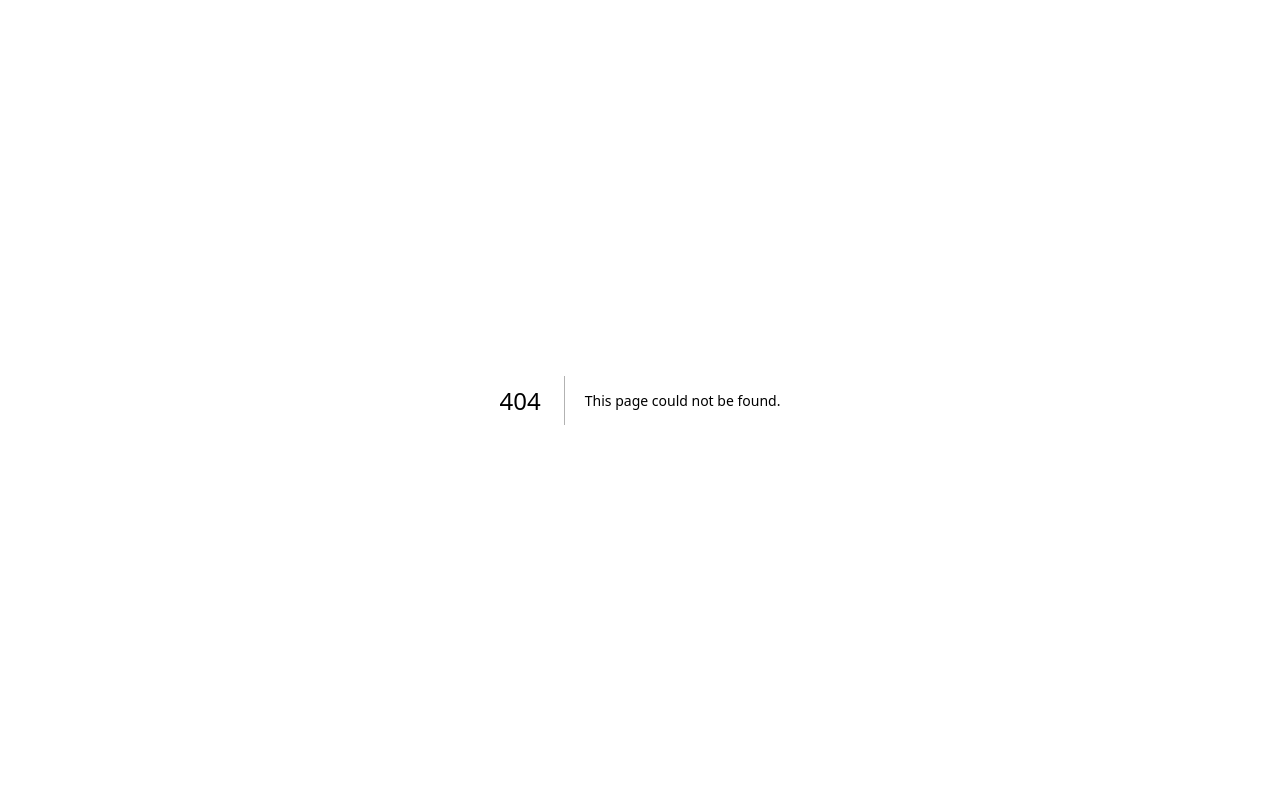
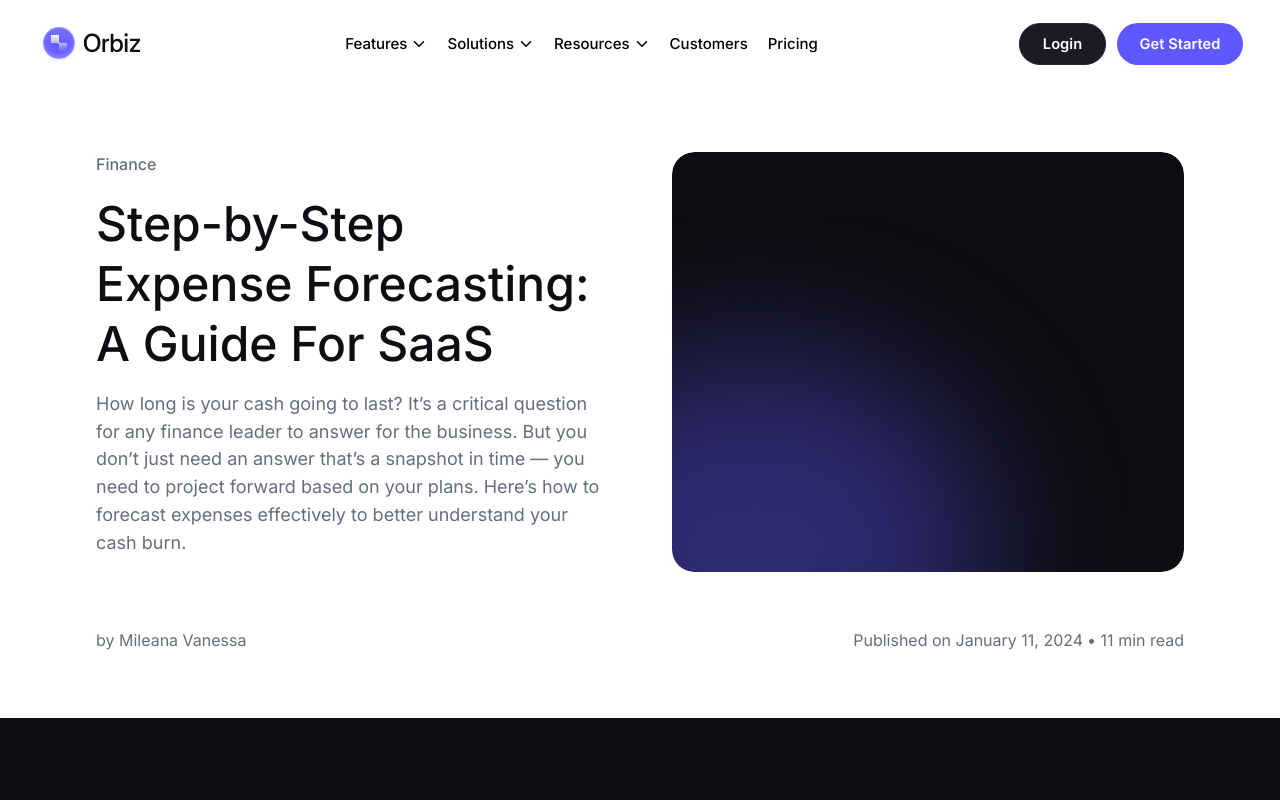
Before and after one commit to vikramkumartejani/orbiz-website, a Next.js app: page /blog/1 in a window 1280 px wide. Before the commit this address had no page. Shown: the top 800 px of the page. Built offline with nearby package versions, Linux system fonts and the light colour scheme.

Commit message:
working on blog detail page

```diff
--- a/app/blog/Blogs.js
+++ b/app/blog/Blogs.js
@@ -1,32 +1,35 @@
 import Image from "next/image";
 import React from "react";
 import blogs from "../../public/assets/blogsData";
+import Link from "next/link";
 
 const Blogs = () => {
   return (
     <div className="w-full sm:px-5">
       <div className="grid grid-cols-1 gap-[32px]">
-        {blogs.map((article) => (
+        {blogs.map((blog) => (
           <div
             className="flex md:flex-row flex-col xl:gap-[48px] lg:gap-[28px] gap-[18px] border-b border-b-[#DFE1E7] pb-[32px]"
-            key={article.id}
+            key={blog.id}
             data-aos="fade-up"
           >
-            <img
-              src={article.imageSrc}
-              alt={article.altText}
-              className="lg:w-[320px] md:w-[220px] object-cover rounded-[15px] h-[200px]"
-            />
+            <Link href={`/blog/${blog.id}`}>
+              <img
+                src={blog.imageSrc}
+                alt={blog.altText}
+                className="lg:w-[320px] md:w-[220px] object-cover rounded-[15px] h-[200px]"
+              />
+            </Link>
             <div className="flex flex-col gap-2 justify-center">
               <h4 className="text-[#666D80] text-[16px] leading-[25px] font-medium">
-                {article.title}
+                {blog.title}
               </h4>
               <h2 className="text-[#0D0D12] text-[24px] leading-[30px] font-medium">
-                {article.headline}
+                {blog.headline}
               </h2>
               <div className="flex items-center flex-wrap gap-2">
                 <h3 className="text-[#666D80] text-[16px] leading-[25px]">
-                  {article.date}
+                  {blog.date}
                 </h3>
 
                 <span className="sm:hidden flex text-[#666D80] text-[16px]">
@@ -40,7 +43,7 @@ const Blogs = () => {
                   className="sm:flex hidden"
                 />
                 <h3 className="text-[#666D80] text-[16px] leading-[25px]">
-                  {article.author}
+                  {blog.author}
                 </h3>
               </div>
             </div>
--- /dev/null
+++ b/app/blog/[id]/page.js
@@ -0,0 +1,52 @@
+import Navbar from "@/app/components/Navbar";
+import React from "react";
+
+const page = () => {
+  return (
+    <div className="w-full ">
+      <div className="px-4">
+        <Navbar />
+      </div>
+      <div className="flex flex-col items-start justify-between px-6 py-8 lg:py-[64px] lg:px-24 bg-white">
+        <div className="flex md:flex-row flex-col xl:gap-[64px] lg:gap-[50px] gap-[30px]">
+          <div className="md:w-1/2 w-full flex flex-col justify-start gap-[16px]">
+            <p className="text-[16px] font-[500] md:leading-[25.6px] text-[#666D80]">
+              Finance
+            </p>
+            <h1 className="text-[48px] font-[500] md:leading-[60px] text-[#0D0D12]">
+              Step-by-Step Expense Forecasting: A Guide For SaaS
+            </h1>
+            <p className="text-[18px] font-[400] md:leading-[27.9px] text-[#666D80]">
+              How long is your cash going to last? It’s a critical question for
+              any finance leader to answer for the business. But you don’t just
+              need an answer that’s a snapshot in time — you need to project
+              forward based on your plans. Here’s how to forecast expenses
+              effectively to better understand your cash burn.
+            </p>
+          </div>
+          <div className="md:w-1/2 w-full mt-6 md:mt-0 flex justify-end">
+            <img
+              className="max-h-[450px] w-full object-cover rounded-[15px]"
+              src="/assets/blog-detail.svg"
+            />
+          </div>
+        </div>
+        <div className="flex justify-between w-full items-center mt-[56px]">
+          <p className="text-[16px] font-[400] text-[#666D80] leading-[25.6px]">
+            by Mileana Vanessa
+          </p>
+          <div className="flex gap-1">
+            <p className="text-[16px] font-[400] text-[#666D80] leading-[25.6px]">
+              Published on January 11, 2024
+            </p>
+            <p className="text-[16px] font-[400] text-[#666D80] leading-[25.6px]">
+              • 11 min read
+            </p>
+          </div>
+        </div>
+      </div>
+    </div>
+  );
+};
+
+export default page;
--- a/app/blog/page.js
+++ b/app/blog/page.js
@@ -36,11 +36,14 @@ const Blog = () => {
         <Navbar />
       </div>
       <div className="max-w-[1200px] mx-auto w-full relative px-5 md:py-[56px] py-[40px]">
-        <h1 className="text-inter md:text-[48px] text-[38px] md:leading-[60px] font-[500] text-[#0D0D12]">
+        <h1
+          className="md:text-[48px] text-[38px] md:leading-[60px] font-[500] text-[#0D0D12]"
+          data-aos="fade-down"
+        >
           The Orbiz Blog
         </h1>
       </div>
-      <div className="bg-white max-w-[1200px] w-full mx-auto pb-[112px] px-5">
+      <div className="bg-white max-w-[1200px] w-full mx-auto md:pb-[112px] pb-[56px] px-5">
         <div className="flex items-start md:gap-8 lg:gap-14 w-full">
           <div data-aos="fade-right">
             <Tabs onSelectCategory={handleCategoryChange} requestApp={false} />
--- a/app/components/Navbar.js
+++ b/app/components/Navbar.js
@@ -9,7 +9,8 @@ import { RxCross2 } from "react-icons/rx";
 
 const Navbar = () => {
   const pathname = usePathname();
-  const isIntegrationsPage = pathname === "/integrations" || "/blog";
+  const isIntegrationsPage =
+    pathname === "/integrations" || pathname.startsWith("/blog");
 
   const [openDropdown, setOpenDropdown] = useState(null);
   const [hovered, setHovered] = useState(false);
```
Also changed, not shown: public/assets/blog-detail.svg (added).
